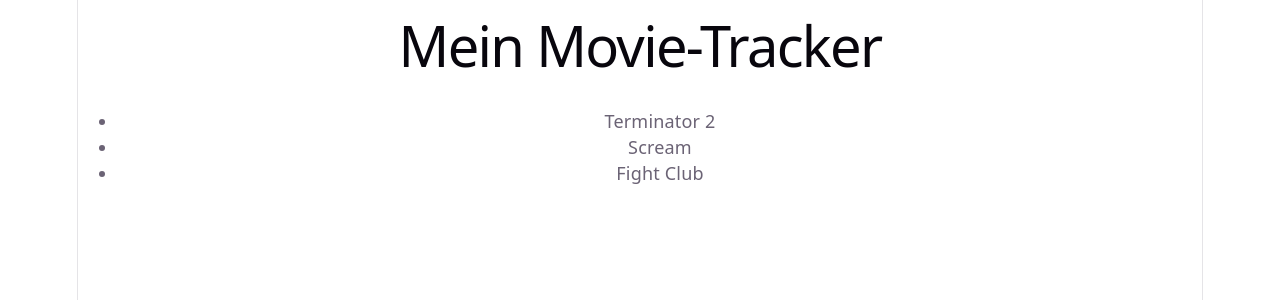
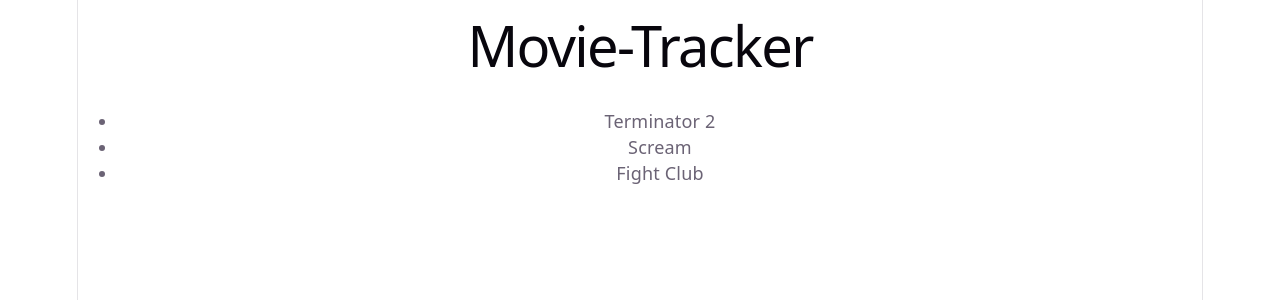
Before and after one commit to GitAccount2024/movie-tracker, a React (Vite) app: page / in a window 1280 px wide. Shown: the top 300 px of the page. Built offline with nearby package versions, Linux system fonts and the light colour scheme.

Commit message:
Titel angepasst

```diff
--- a/src/App.tsx
+++ b/src/App.tsx
@@ -5,7 +5,7 @@ const movies = ['Terminator 2', 'Scream', 'Fight Club']
 function App() {
     return (
         <>
-            <h1>Mein Movie-Tracker</h1>
+            <h1>Movie-Tracker</h1>
             <ul>
                 {movies.map(movie =>
                     <li key={movie}>{movie}</li>
```
